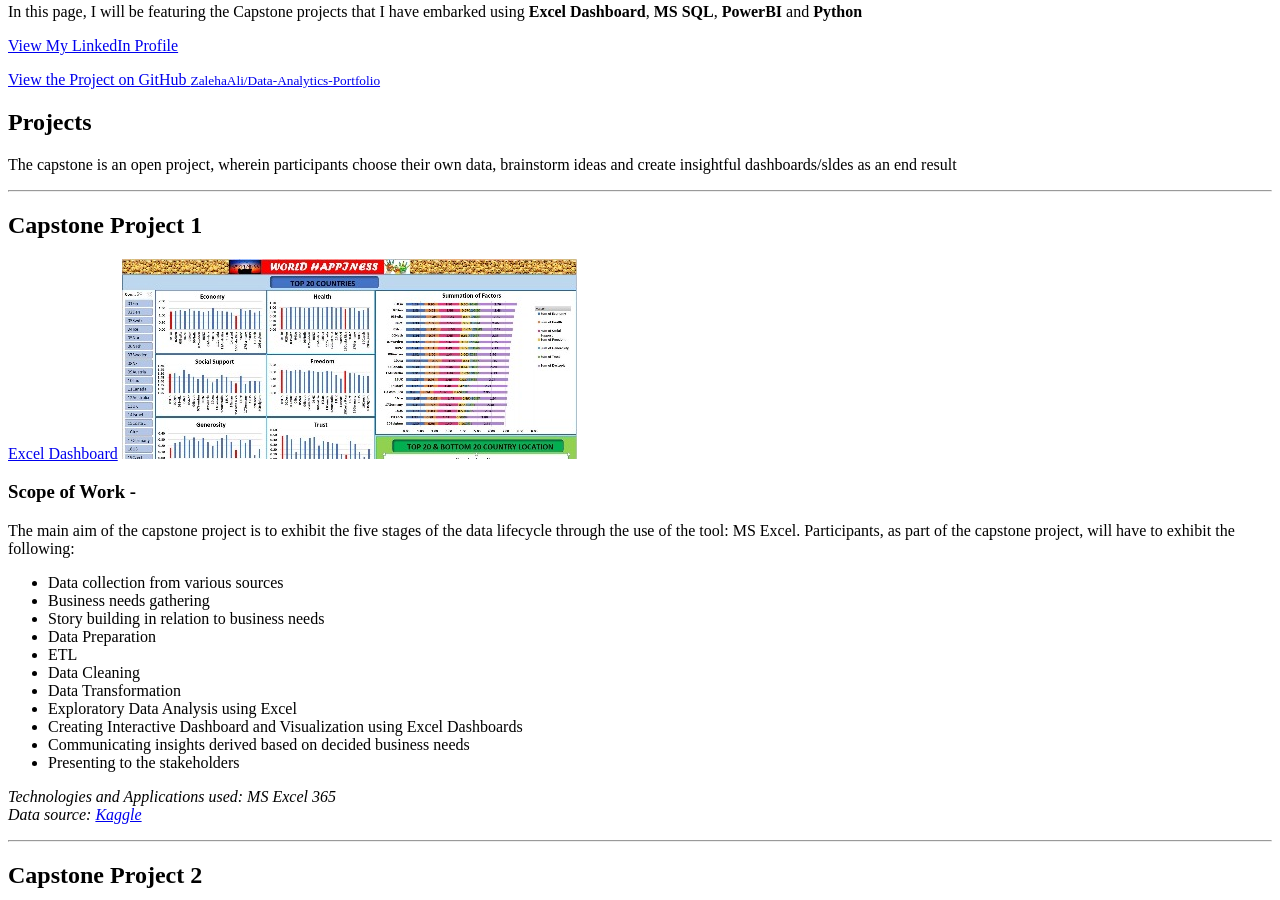
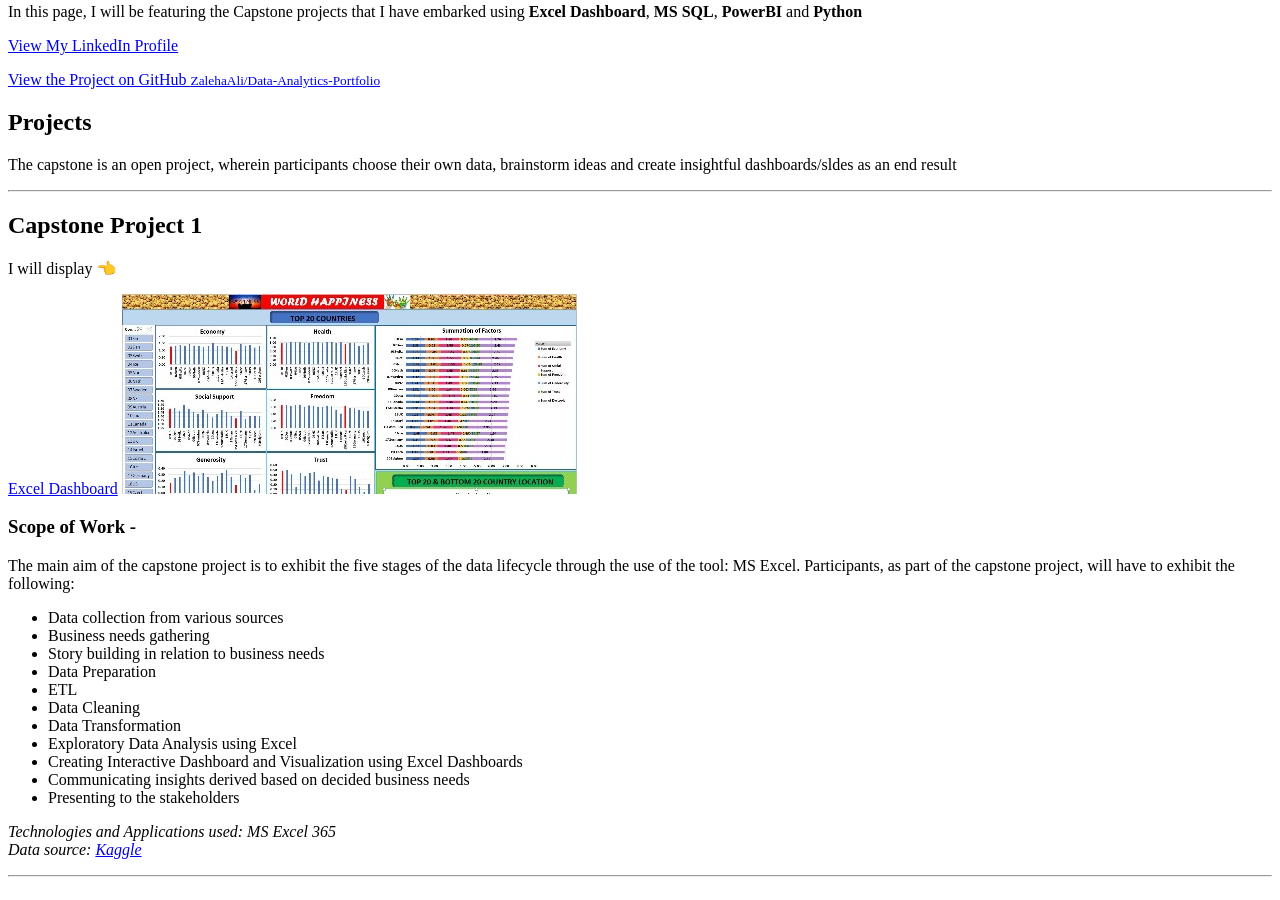
Before and after one commit to ZalehaAli/Data-Analytics-Portfolio, a Jekyll site: the page built from index.md, in a window 1280 px wide and 900 px high, scrolled down 333 px. Built offline with Jekyll 4.4.1, drawn with Linux system fonts in a browser that asks for light colours; our own code applies the rules of GitHub Pages for plain Markdown files.

Commit message:
Update index.md

```diff
--- a/index.md
+++ b/index.md
@@ -3,6 +3,8 @@ The capstone is an open project, wherein participants choose their own data, bra
 
 ---
 ## Capstone Project 1
+<p>I will display &#128072;</p>
+
 <a href="pdf/World Happiness.pdf" target="_blank">Excel Dashboard</a>
 <img src="images/Capstone1_worldhappy.jpg?raw=true"/>
 ### Scope of Work -
```
